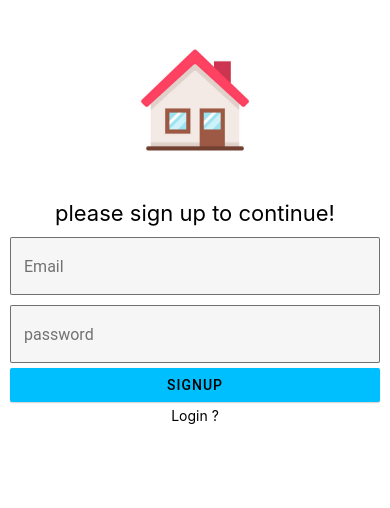
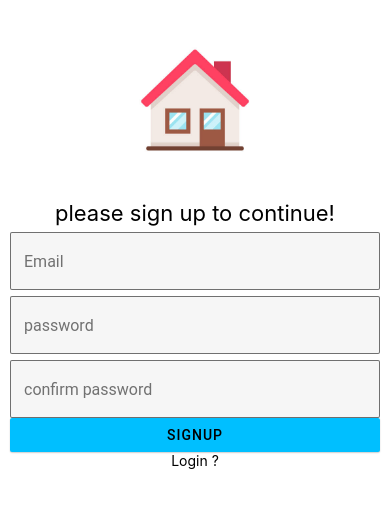
Before and after one commit to sanskarmaliwad/findMyRoom, a React Native app: screen /signup in a window 390 px wide. Shown: the top 508 px of the page. Built offline with nearby package versions, Linux system fonts and the light colour scheme; no server answers.

Commit message:
Add email and password validator

```diff
--- a/screens/LoginScreen.js
+++ b/screens/LoginScreen.js
@@ -3,6 +3,8 @@ import { View, Text, Image, StyleSheet, KeyboardAvoidingView, TouchableOpacity,
 import { TextInput, Button } from 'react-native-paper';
 import { auth } from '../firebase';
 import AsyncStorage from "@react-native-async-storage/async-storage";
+import validator from 'email-validator';
+
 
 
 const LoginScreen = ({ navigation }) => {
@@ -16,6 +18,11 @@ const LoginScreen = ({ navigation }) => {
             Alert.alert("please enter all the fields")
             return
         }
+        if (validator.validate(email) == false) {
+            Alert.alert("please enter valid email address")
+            return
+        }
+
         try {
             const result = await auth.signInWithEmailAndPassword(email, password)
             console.log("Logged In")
--- a/screens/SignupScreen.js
+++ b/screens/SignupScreen.js
@@ -2,16 +2,34 @@ import { View, Text, KeyboardAvoidingView, TouchableOpacity, StyleSheet, Image,
 import React, { useState, useEffect } from 'react'
 import { TextInput, Button } from 'react-native-paper'
 import { auth } from '../firebase'
+import validator from 'email-validator';
+import { enableNetworkProviderAsync } from 'expo-location';
 
 const SignupScreen = ({ navigation }) => {
     const [email, setEmail] = useState('')
     const [password, setPassword] = useState('')
+    const [confirmPassword, setconfirmPassword] = useState('');
 
     const userSignup = async () => {
-        if (!email || !password) {
-            Alert.alert("please all all the fields")
-            return
+
+        //console.log(email + ' ' + password + ' ' + confirmPassword);
+        if (!email || !password || !confirmPassword) {
+            Alert.alert("please all all the fields");
+            return;
+        } else if (validator.validate(email) == false) {
+            Alert.alert("please enter valid email address");
+            return;
+        } else if (password.length < 8 || password.length > 20) {
+            Alert.alert("Password should be min 8 char and max 20 char");
+            return;
+        } else if (password !== confirmPassword) {
+            Alert.alert("Password and confirm password should be same.");
+            return;
+        } else if (confirmPassword.length == 0) {
+            Alert.alert("Confirm Password is required feild");
+            return;
         }
+
         try {
             const result = await auth.createUserWithEmailAndPassword(email, password)
             console.log("user is Registered")
@@ -61,6 +79,14 @@ const SignupScreen = ({ navigation }) => {
                     secureTextEntry={true}
                     onChangeText={text => setPassword(text)}
                 />
+
+                <TextInput
+                    label="confirm password"
+                    value={confirmPassword}
+                    mode="outlined"
+                    secureTextEntry={true}
+                    onChangeText={text => setconfirmPassword(text)}
+                />
                 <Button mode="contained" onPress={() => userSignup()}>
                     SignUp
                 </Button>
```
